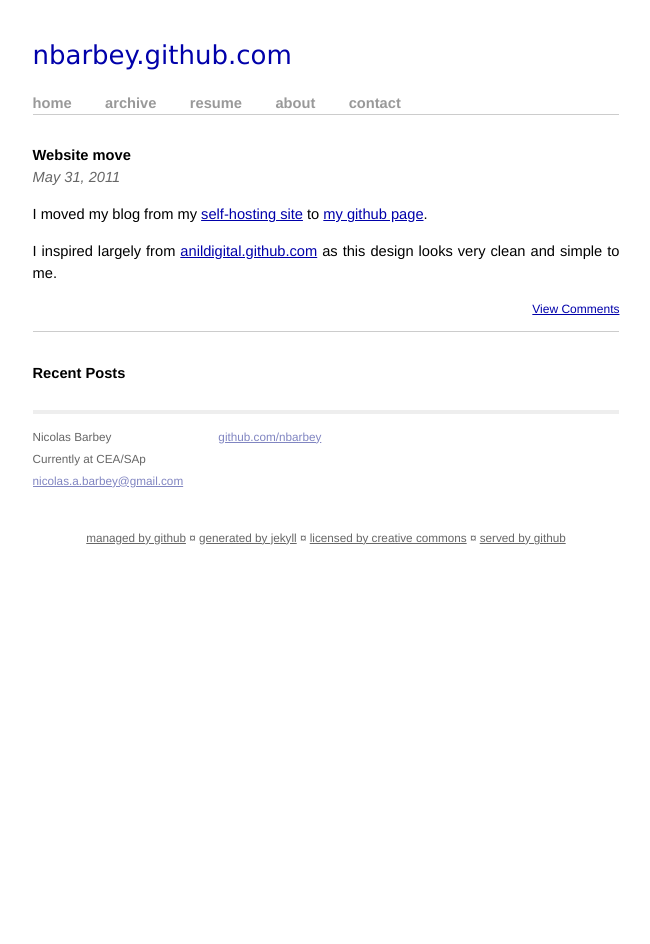
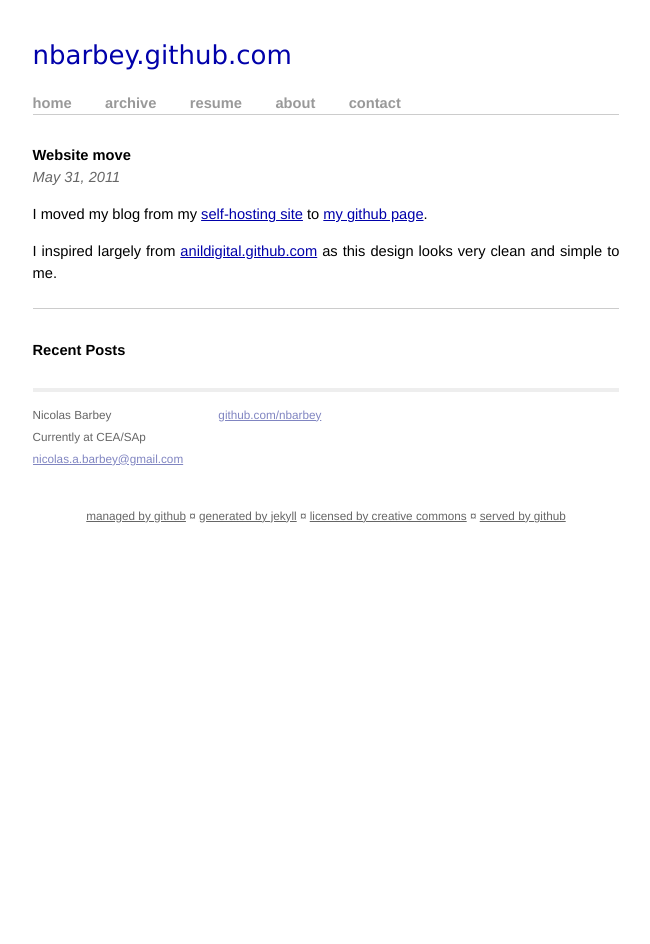
Before and after one commit to nbarbey/nbarbey.github.com, a Jekyll site: the page built from _posts/2011-05-31-website-move.md, in a window 1280 px wide. Shown: the whole page, without its empty margins (314-964 px from the left). Built offline with Jekyll 4.4.1, drawn with Linux system fonts in a browser that asks for light colours; Markdown is read by kramdown in place of the engine named in the settings.

Commit message:
remove non functioning view comments

```diff
--- a/_layouts/post.html
+++ b/_layouts/post.html
@@ -5,9 +5,6 @@
   <h2> {{page.title}} </h2>
   <span class="date">{{ page.date | date:"%B %d, %Y" }}</span>
   {{ content }}
-  <div class="view_comments_link">
-    <a href="{{ page.url }}#disqus_thread">View Comments</a> <br />
-  </div>
 </div>
 
 <div id="related">
```
